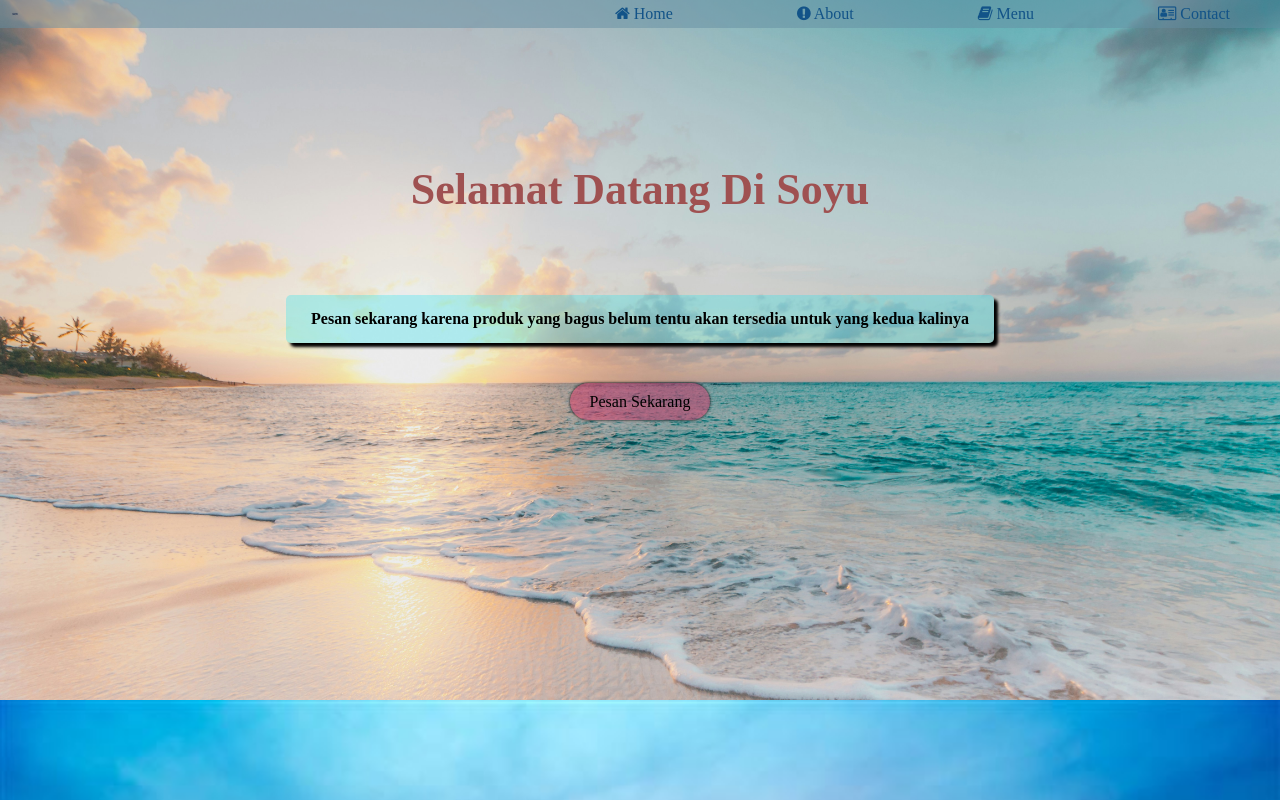
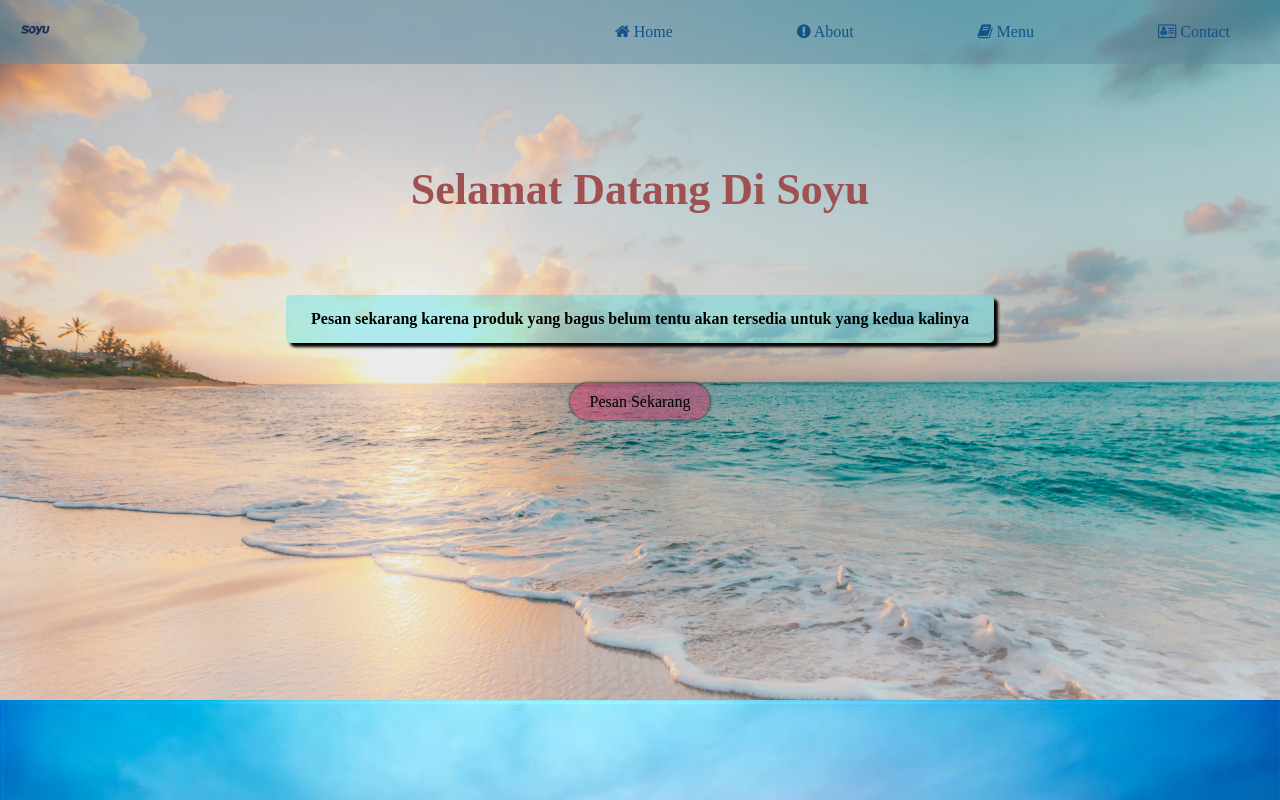
Before and after one commit to davidasdnasi/Kolab-TIK-SOYU, a plain HTML site: page index.html in a window 1280 px wide. Shown: the top 800 px of the page. Drawn offline with Linux system fonts and the light colour scheme.

Commit message:
Update index.html

```diff
--- a/index.html
+++ b/index.html
@@ -9,7 +9,7 @@
     <body>
         <header>
             <div>
-              <img src="soyulogo.png" alt="Logo" height="10px">
+              <img src="soyulogo.png" alt="Logo" height="50px">
             </div>
             <nav>
 
```
